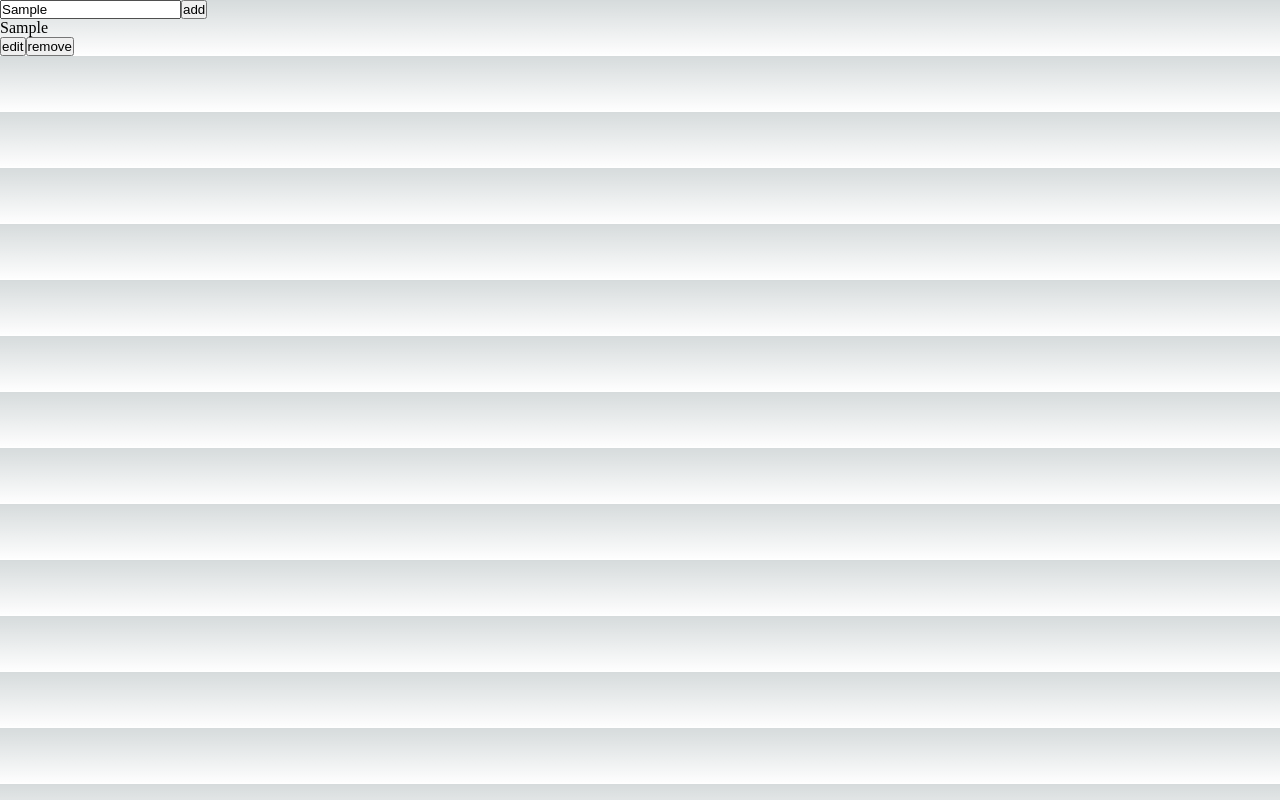
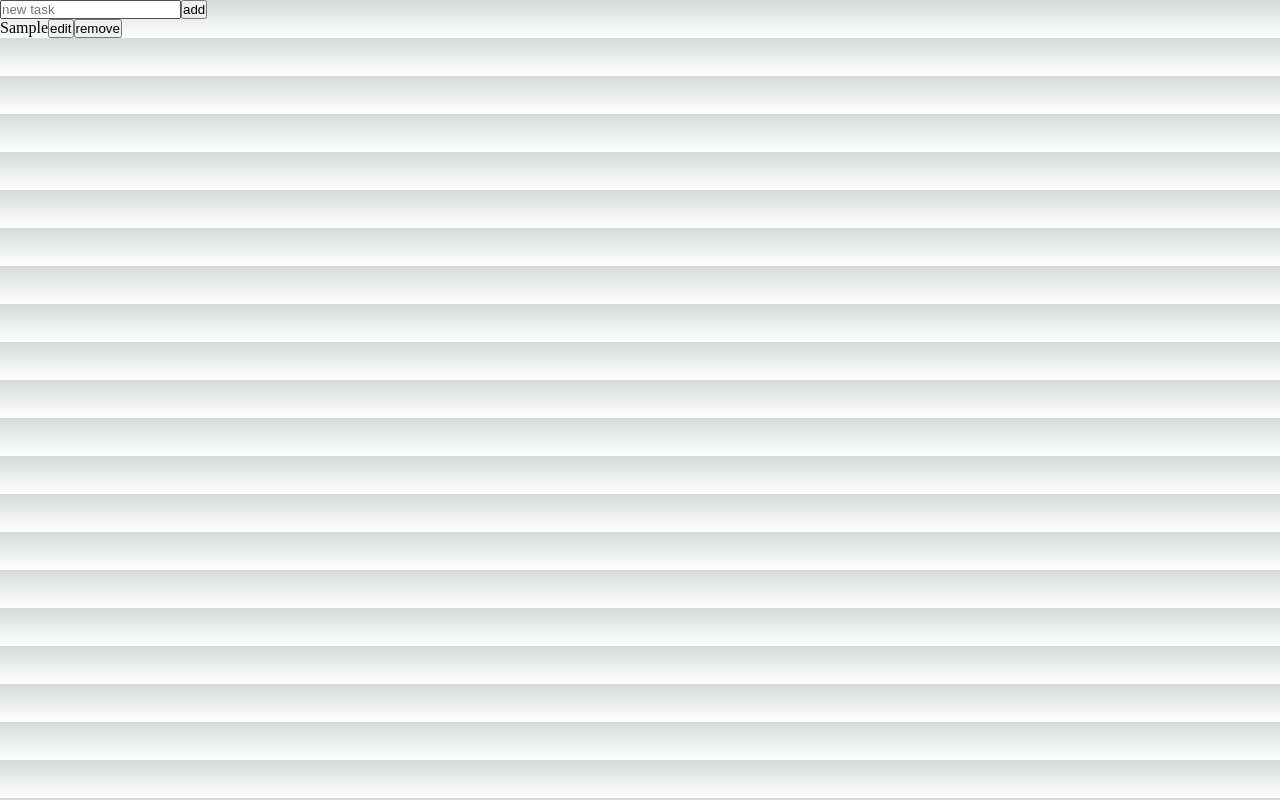
Before and after one commit to pm-moyanor/React-todoApp, a Next.js app: page /components/TodoApp in a window 1280 px wide. Both pictures are taken after typing "Sample" into the empty fields and a click on the button "add". Built offline with nearby package versions, Linux system fonts and the light colour scheme.

Commit message:
fix remove button

```diff
--- a/pages/components/AddTodo.js
+++ b/pages/components/AddTodo.js
@@ -7,6 +7,7 @@ export default function AddTodo({ onAddTodo }) {
   function handleAddClick() {
     setCount(count + 1);
     onAddTodo(todo, count);
+    setTodo("")
   }
 
   return (
--- a/pages/components/Todo.js
+++ b/pages/components/Todo.js
@@ -2,12 +2,11 @@ import { useState } from "react";
 
 export default function Todo({ handleEditClick, handleRemoveClick, todo }) {
   return (
-    <div>
-      <li id={todo.id} key={todo.id}>
-        {todo.task}
-      </li>
+    <>
+      {todo.task}
+
       <button onClick={handleEditClick}>edit</button>
-      <button onClick={handleRemoveClick}>remove</button>
-    </div>
+      <button onClick={()=>handleRemoveClick(todo.id)}>remove</button>
+    </>
   );
 }
--- a/pages/components/TodoApp.js
+++ b/pages/components/TodoApp.js
@@ -9,12 +9,15 @@ export default function TodoApp() {
     setTodos([...todos, { task: t, id: c, done: false }]);
   }
 
-  console.log(todos);
-  //s
+  function handleRemoveClick(todoId) {
+    setTodos(todos.filter((t) => t.id !== todoId));
+    return todos;
+  }
+
   return (
     <div>
       <AddTodo onAddTodo={onAddTodo} />
-      <TodoList todos={todos} />
+      <TodoList todos={todos} handleRemoveClick={handleRemoveClick} />
     </div>
   );
 }
--- a/pages/components/TodoList.js
+++ b/pages/components/TodoList.js
@@ -1,13 +1,7 @@
 import { useState } from "react";
 import Todo from "./Todo";
 
-export default function TodoList({ todos }) {
-  const [newTodo, setNewTodo] = useState(null);
-
-  function handleRemoveClick(e) {
-    //setTodos(todos.filter(t=>t !=))
-    console.log("remove clicked");
-  }
+export default function TodoList({ todos, handleRemoveClick }) {
   function handleEditClick() {
     console.log("edit clicked");
   }
@@ -16,11 +10,15 @@ export default function TodoList({ todos }) {
     <ul>
       {todos.map((todo) => {
         return (
-          <Todo
-            handleEditClick={handleEditClick}
-            handleRemoveClick={handleRemoveClick}
-            todo={todo}
-          />
+          <li id={todo.id} key={todo.id}>
+            {
+              <Todo
+                handleEditClick={handleEditClick}
+                handleRemoveClick={handleRemoveClick}
+                todo={todo}
+              />
+            }
+          </li>
         );
       })}
     </ul>
```
